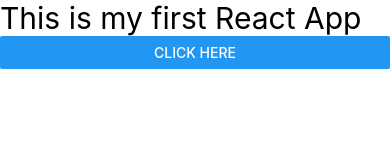
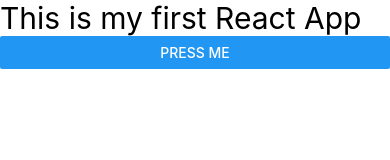
Before and after one commit to DagoTshering/Test-Project, a React Native app: screen / in a window 390 px wide. Shown: the top 160 px of the page. Built offline with nearby package versions, Linux system fonts and the light colour scheme.

Commit message:
I change click me to press me

```diff
--- a/App.jsx
+++ b/App.jsx
@@ -5,7 +5,7 @@
   return (
     <View>
       <Text style={{fontSize: 30}}>This is my first React App</Text>
-      <Button title='click here'/>
+      <Button title='Press Me'/>
     </View>
   )
 }
```
